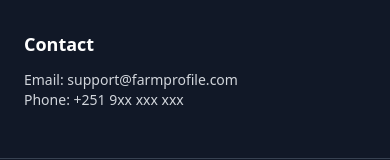
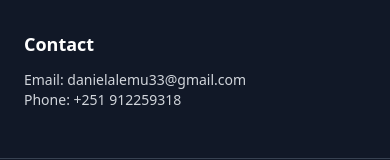
Before and after one commit to dany977/final_aau_frontends, a React (Vite) app: page /farms in a window 390 px wide. Shown: the part 908-1068 px from the top of the page. Built offline with nearby package versions, Linux system fonts and the light colour scheme; no server answers.

Commit message:
Fix phone

```diff
--- a/src/components/Footer.jsx
+++ b/src/components/Footer.jsx
@@ -33,8 +33,8 @@
           <h3 className="text-lg font-semibold text-white mb-3">
             Contact
           </h3>
-          <p className="text-sm">Email: support@farmprofile.com</p>
-          <p className="text-sm">Phone: +251 9xx xxx xxx</p>
+          <p className="text-sm">Email: danielalemu33@gmail.com</p>
+          <p className="text-sm">Phone: +251 912259318</p>
         </div>
 
       </div>
```
